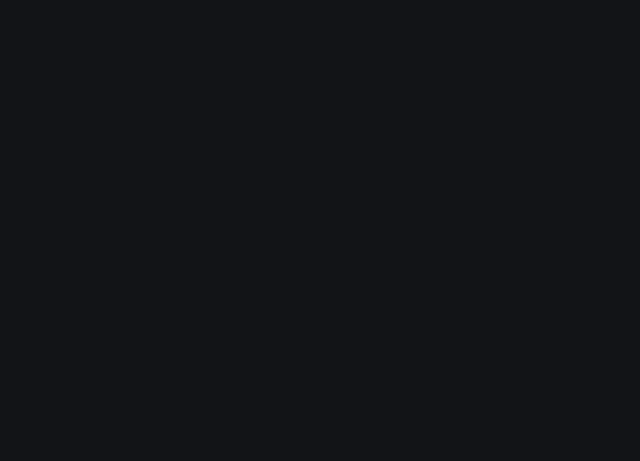
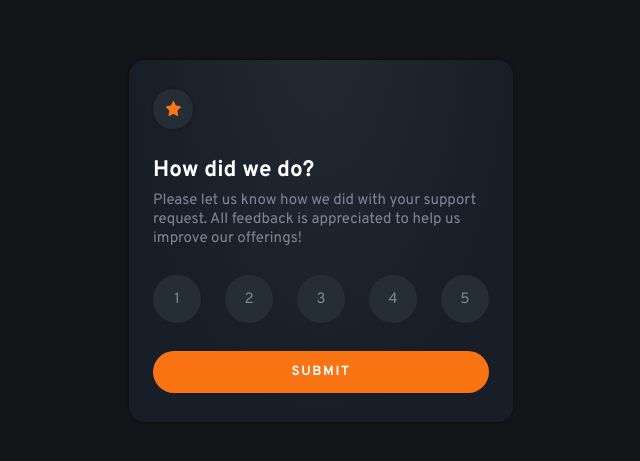
Before and after one commit to jasham/interactive-rating-component-main, a Next.js app: page / in a window 1280 px wide. Shown: the part 159-620 px from the top of the page, without its empty margins (319-959 px from the left). Built offline with nearby package versions, Linux system fonts and the light colour scheme.

Commit message:
updating code

```diff
--- a/pages/index.tsx
+++ b/pages/index.tsx
@@ -11,7 +11,9 @@ const Home: NextPage = () => {
         <title>Frontend Mentor | Interactive rating component</title>
       </Head>
 
-      <main className={styles.main}>{/* <RatingMain /> */}</main>
+      <main className={styles.main}>
+        <RatingMain />
+        </main>
     </div>
   );
 };
```
